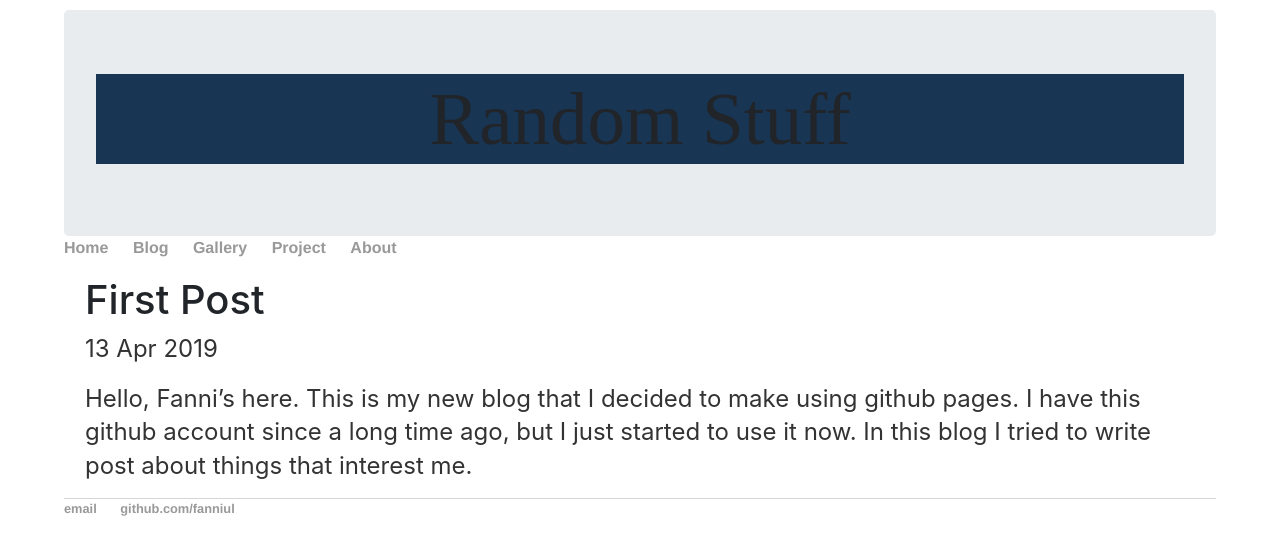
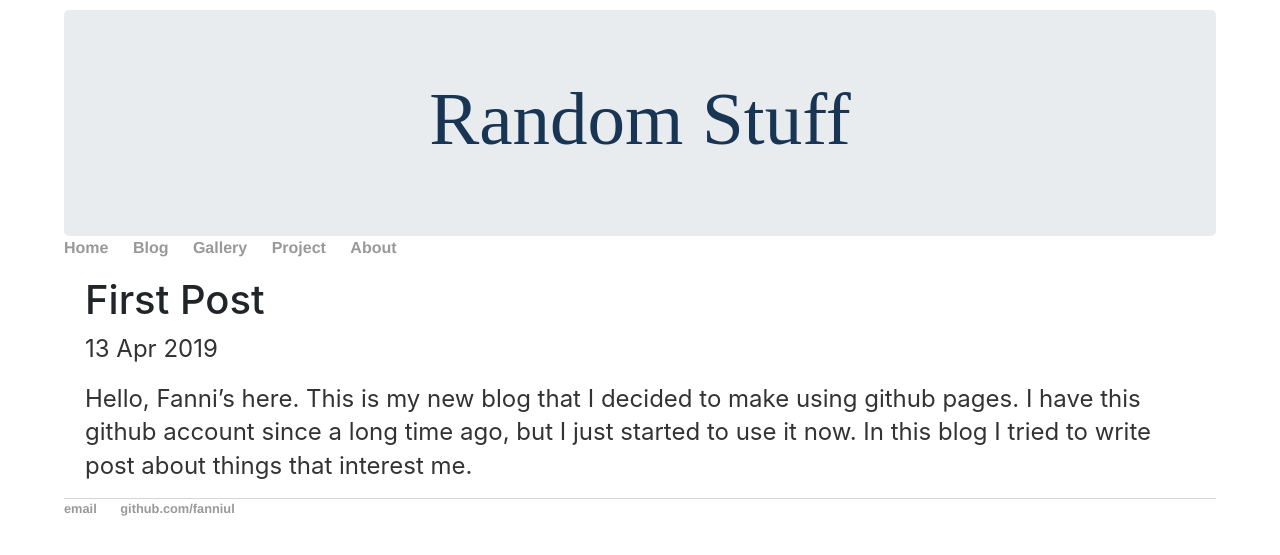
Before and after one commit to fanniul/fanniul.github.io, a Jekyll site: the page built from _posts/2019-04-13-first-post.md, in a window 1280 px wide. Shown: the top 555 px of the page. Built offline with Jekyll 4.4.1, drawn with Linux system fonts in a browser that asks for light colours; some web fonts are replaced.

Commit message:
Update default.html

```diff
--- a/_layouts/default.html
+++ b/_layouts/default.html
@@ -20,7 +20,7 @@
 		<body>
 			<!-- Header -->
 			<div class="jumbotron text-center" style="margin-bottom:0;">
-			  <h1 class="bg-darknavy" style="font-family: Sophia;font-size: 75px;" >Random Stuff</h1>
+			  <h1 style="font-family: Sophia;font-size: 75px;color:#193554;" >Random Stuff</h1>
 			</div>
 			<nav>
 	    		<ul>
```
